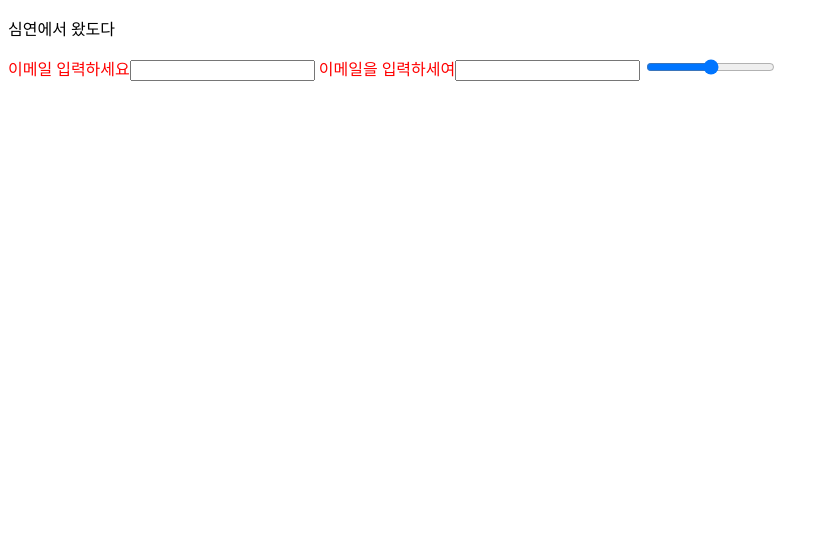
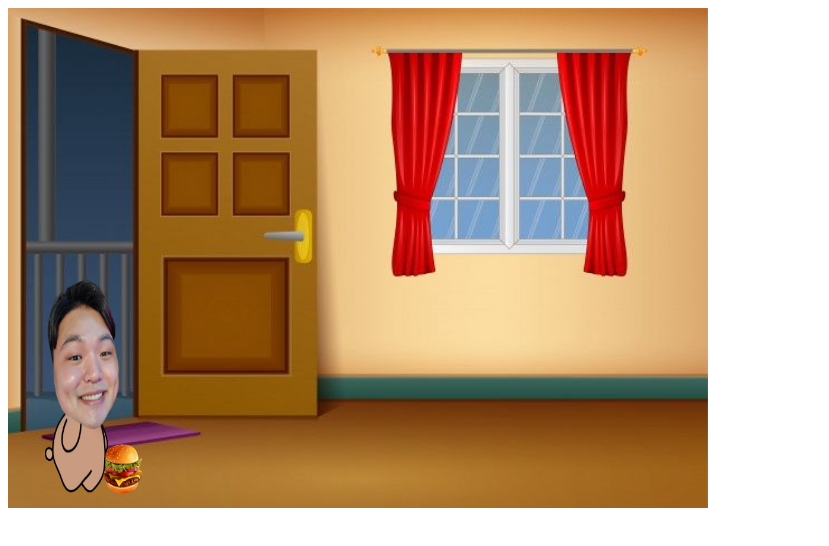
Before and after one commit to suyo9442/apple_JS_ES6, a plain HTML site: page index.html in a window 1280 px wide. Shown: the whole page, without its empty margins (0-829 px from the left). Drawn offline with nearby package versions, Linux system fonts and the light colour scheme.

Commit message:
준수게임

```diff
--- a/index.html
+++ b/index.html
@@ -1,5 +1,8 @@
 <!DOCTYPE html>
-<html lang="en">
+<html lang="ko">
+
+<!-- 자바스크립트 차단된 콘텐츠 자동 허용 실시 -->
+<!-- saved from url=(0013)about:internet -->
 
 <head>
     <meta charset="UTF-8">
@@ -9,65 +12,144 @@
     <link rel="icon" href="/favicon.ico" type="image/x-icon">
     <title>Document</title>
 </head>
+    <style>
+        canvas {
+            background: url('bg.jpg') no-repeat;
+            background-size: cover;
+            width: 700px;
+            height: 500px;
+        }
+    </style>
+<body>
 
-<body>
-    <div id="mordor"></div>
-
-    <custom-input name="비번"></custom-input>
-
-    <template id="template1">
-        <label>이메일을 입력하세여</label><input>
-        <style> label { color: red } </style>
-    </template>
-
-    <input type="range">
+    <canvas id="canvas">
+    </canvas>
 
     <script src="https://code.jquery.com/jquery-3.4.1.min.js"></script>
     <script>
-        // shadowDom: HTML태그를 몰래 숨겨두는 기능
-        // shadowDom 만드는 법
+        var canvas = document.getElementById('canvas');
+        var ctx = canvas.getContext('2d');
 
-        // 1. div박스에 shadowRoot 열어주기
-        document.querySelector('#mordor').attachShadow({
-            mode: 'open'
-        })
-        // > shadowRoot: HTML태그 숨겨주는 곳
-
-        // 2. shadowRoot에 태그 만들기
-        document.querySelector('#mordor').shadowRoot.innerHTML = `<p>심연에서 왔도다</p>`
+        canvas.width = window.innerWidth - 100;
+        canvas.height = window.innerHeight - 100;
 
 
+        // 캐릭터, 장애물 이미지 바꾸기
+        // 이미지 오브젝트 생성
+        var img1 = new Image();
+        img1.src = 'jun.png'
 
-        // Web Components + shadowDom을 하면 완벽한 HTML 모듈화를 할 수 있음
+        var img2 = new Image();
+        img2.src = 'burger.png'
 
 
-        class 클래스 extends HTMLElement {
-            connectedCallback() {
-                // style 주는 방법?
-                this.innerHTML = `
-                <label>이메일 입력하세요</label><input>
-                <style></style>`
-                // 문제? 다른 label태그도 오염됨! => shadowDom을 쓰자
-                // shadowDom에 넣으면 외부에 영향X
-
-                // shadowDom으로 style주기
-                this.attachShadow({mode: 'open'})
-                this.shadowRoot.innerHTML = `<label>이메일 입력하세요</label><input>
-                <style> label {color: red} </style>`
-                // 다른 label태그도 오염X
-
-                // 근데 이런식으로 짜려면 더러우니까, 실무에서는...
-                // HTML 임시 보관함을 사용함 => template
-                this.shadowRoot.append(template1.content.cloneNode(true))
-
-                // 이벤트리스너 달려면?
-                var el = this.shadowRoot.querySelector('label');
-                el.addEventListener('click', function(){ });
-
+        var dino = {
+            x: 60,
+            y: 380,
+            width: 130,
+            height: 300,
+            draw() {
+                ctx.fillStyle = 'green';
+                // ctx.fillRect(this.x, this.y, this.width, this.height)
+                ctx.drawImage(img1, this.x, this.y, this.width, this.height)
             }
         }
 
-        customElements.define('custom-input', 클래스)
+
+        class Cactus {
+            constructor() {
+                this.x = 500;
+                this.y = 610;
+                this.width = 70;
+                this.height = 70;
+            }
+            draw() {
+                ctx.fillStyle = 'blue';
+                // ctx.fillRect(this.x, this.y, this.width, this.height);
+                ctx.drawImage(img2, this.x, this.y, this.width, this.height)
+            }
+        }
+
+        var timer = 0;
+        var cactus여러개 = [];
+        var 점프timer = 0;
+
+        function 프레임마다실행() {
+            animation = requestAnimationFrame(프레임마다실행)
+            timer++;
+
+            ctx.clearRect(0, 0, canvas.width, canvas.height)
+
+            if (timer % 120 === 0) {
+                var cactus = new Cactus();
+                cactus여러개.push(cactus);
+            }
+
+            cactus여러개.forEach((a, i, o) => {
+
+                // x좌표가 0미만 이면 Arr에서 장애물 제거
+                if (a.x < 0) {
+                    o.splice(i, 1)
+                }
+
+                a.x -= 6;
+
+                // 주인공 vs 모든 장애물 충돌체크 해야하니까 반복문에
+                충돌하냐(dino, a)
+                a.draw();
+            })
+
+            // 스페이스바 누르면 점프
+            if (점프중 == true) {
+                dino.y -= 10;
+                점프timer++;
+            }
+
+            // 점프중이 아니면
+            if (점프중 == false) {
+                // 최저 높이(y)를 정해두고, 그 이상으로 금지
+                if (dino.y < 380) {
+                    dino.y += 10;
+                }
+            }
+
+            // ~프레임 지나면 점프 그만
+            if (점프timer > 25) {
+                점프중 = false;
+
+                // 스페이스바 여러번 작동되도록 타이머를 리셋
+                점프timer = 0;
+            }
+
+            dino.draw();
+        }
+        프레임마다실행();
+
+        var 점프중 = false;
+        document.addEventListener('keydown', function (e) {
+            if (e.code === 'Space') {
+                점프중 = true;
+            }
+        })
+
+
+        // 충돌감지법?
+        // x: 캐릭터의 오른쪽 좌표 - 장애물의 왼쪽 좌표 = 충돌
+        // y: 캐릭터의 하단 좌표 - 장애물의 상단 좌표 = 충돌
+        // (0보다 작아지면 충돌)
+
+        // 충돌확인
+        function 충돌하냐(dino, cactus) {
+            var x축차이 = cactus.x - (dino.x + dino.width);
+            var y축차이 = cactus.y - (dino.y + dino.height);
+
+            if ( x축차이 < -30 && y축차이 < -30 ) {
+                // ctx.clearRect(0, 0, canvas.width, canvas.height);
+
+                // 애니메이션 중지
+                cancelAnimationFrame(animation);
+            }
+        }
     </script>
 </body>
 
```
Also changed, not shown: bg.jpg (added), burger.png (added), jun.png (added), 2 other files.
